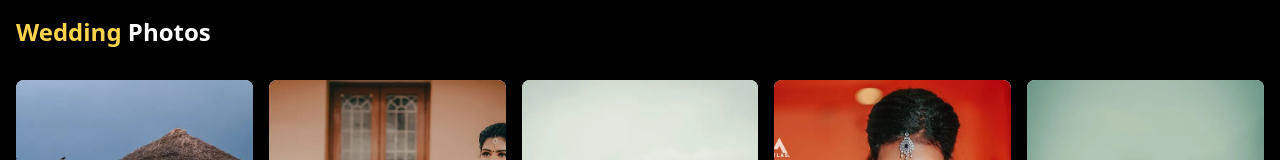
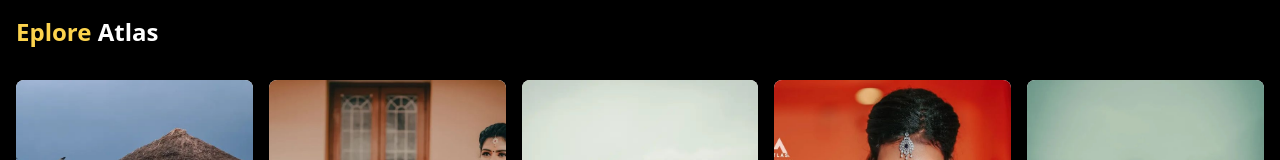
Before and after one commit to SpagTech/Atlas-Spag, a plain HTML site: page blog.html in a window 1280 px wide. Shown: the top 160 px of the page. Drawn offline with nearby package versions, Linux system fonts and the light colour scheme.

Commit message:
Update blog.html

```diff
--- a/blog.html
+++ b/blog.html
@@ -65,7 +65,7 @@
     </style>
 </head>
 <body class="bg-black p-4">
-    <h2 class="text-2xl font-bold text-yellow-300 mb-8 text-start">Wedding <span class="text-white">Photos</span></h2>
+    <h2 class="text-2xl font-bold text-yellow-300 mb-8 text-start">Eplore <span class="text-white">Atlas</span></h2>
     <div class="grid grid-cols-1 sm:grid-cols-2 md:grid-cols-3 lg:grid-cols-5 gap-4">
         <!-- Image Card -->
         <div class="relative bg-white rounded-lg overflow-hidden shadow-md transition duration-300 ease-in-out transform hover:scale-105 image-card">
```
